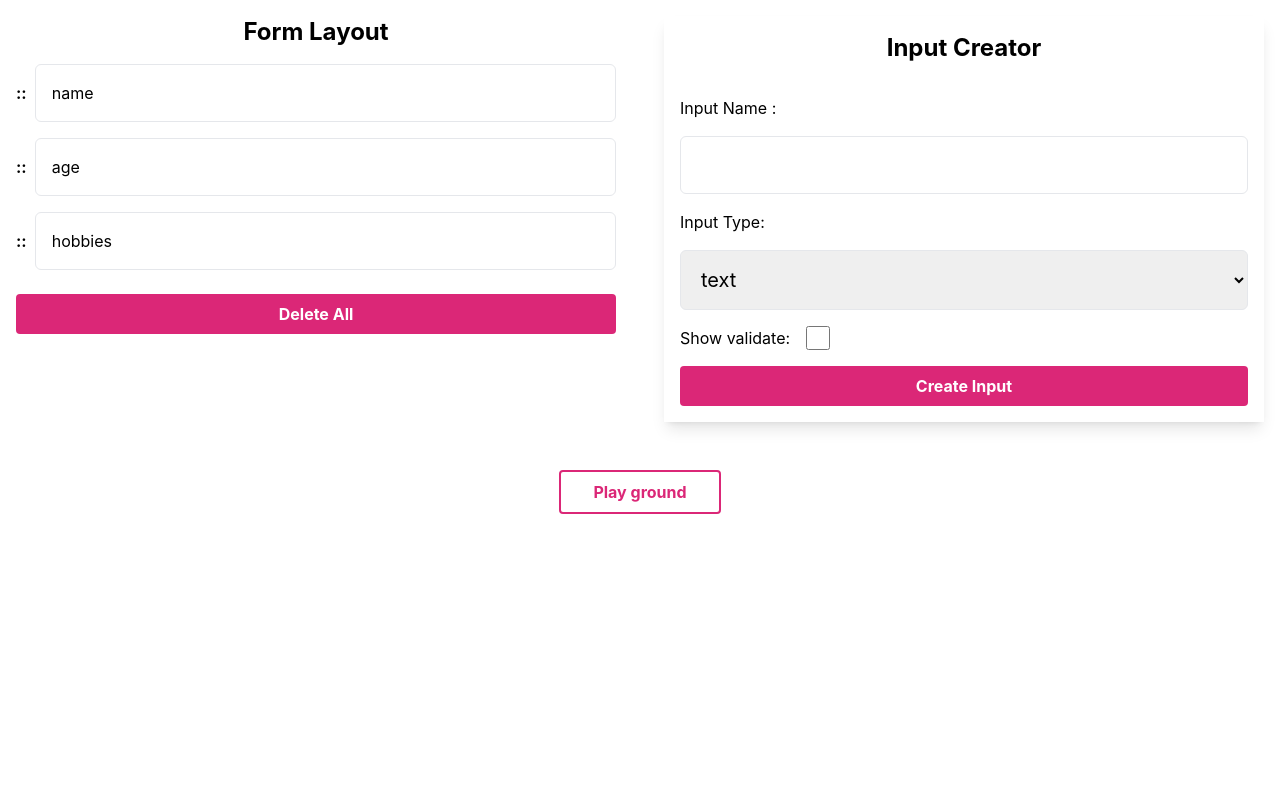
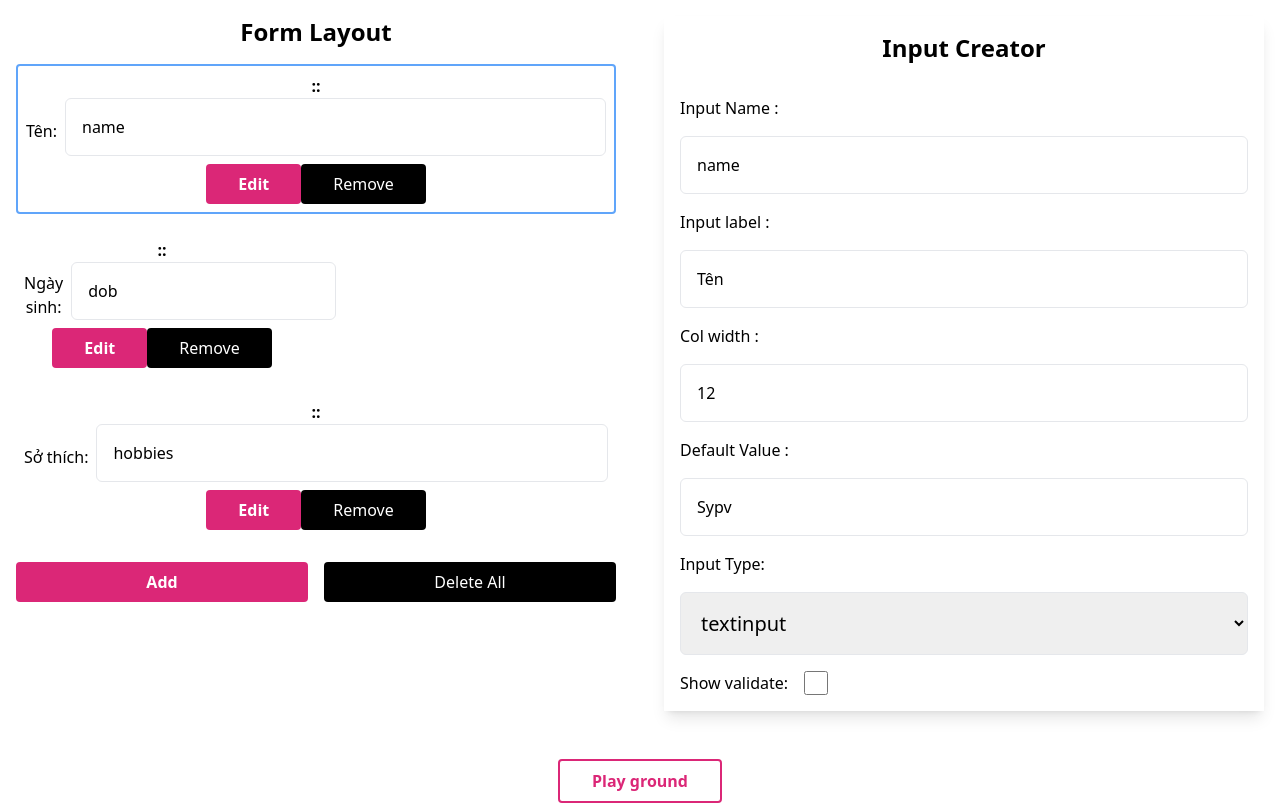
Before and after one commit to phungvansyhb/form_builder, a Next.js app: page /FormBuilder in a window 1280 px wide. Built offline with nearby package versions, Linux system fonts and the light colour scheme.

Commit message:
redefine input config

```diff
--- a/components/InputCreator.tsx
+++ b/components/InputCreator.tsx
@@ -1,40 +1,206 @@
-import React from "react";
+import React, { useContext, useState } from "react";
+import { InputType } from "zlib";
+import { FormBuilderContext } from "../pages/FormBuilder";
+import { InputConfig, TYPEINPUT } from "../typedef/formBuilderType";
 import HeaderTitle from "./HeaderTitle";
 
 type Props = {};
 
-enum TypeInput {
-    TEXT = "text",
-    PASSWORD = "password",
-    DATE = "date",
-    DATERANGE = "date_rande",
-    EMAIL = "email",
-    PHONE = "phone",
-    SELECT = "select",
-    CHECKBOX = "checkbox",
-    RADIO = "radio",
+function RenderValidate({
+    title,
+    name,
+    isRequiredCheck,
+}: {
+    title: string;
+    name: string;
+    isRequiredCheck: boolean;
+}) {
+    return (
+        <div className="flex-horizontal">
+            <div className="w-1/2 flex gap-2">
+                <label htmlFor={name} className="w-20">
+                    {title}:
+                </label>
+                {isRequiredCheck ? (
+                    <input type="checkbox" name={name} className="w-6 h-6" />
+                ) : (
+                    <input type="input" className="small-input" name={name} />
+                )}
+            </div>
+            <div className="w-1/2 flex gap-2 items-center">
+                <label htmlFor={`${"msg" + name}`} className="w-20">
+                    Msg:
+                </label>
+                <input type="input" name={`${"msg" + name}`} className="small-input flex-grow" />
+            </div>
+        </div>
+    );
 }
 
 export default function InputCreator({}: Props) {
+    const configContext = useContext(FormBuilderContext);
+    const choosingInput = configContext?.inputConfigs.find(
+        (item) => item.id === configContext.choosingConfigId
+    );
+    const [isShowValidate, setShowValidate] = useState<boolean>(false);
+
+    function setInputNameProperty(value: string) {
+        if (configContext && choosingInput) {
+            const temp = configContext.inputConfigs.map((item) => {
+                if (item.id === choosingInput.id) {
+                    item.name = value;
+                }
+                return item;
+            });
+            configContext.setInputConfig(temp);
+        }
+    }
+    function setInputLabelProperty(value: string) {
+        if (configContext && choosingInput) {
+            const temp = configContext.inputConfigs.map((item) => {
+                if (item.id === choosingInput.id) {
+                    item.label = value;
+                }
+                return item;
+            });
+            configContext.setInputConfig(temp);
+        }
+    }
+    function setInputColWidthProperty(value: number) {
+        if (configContext && choosingInput) {
+            const temp = configContext.inputConfigs.map((item) => {
+                if (item.id === choosingInput.id) {
+                    item.layout = value;
+                }
+                return item;
+            });
+            configContext.setInputConfig(temp);
+        }
+    }
+    function setInputDefaultValueProperty(value: string | number) {
+        if (configContext && choosingInput) {
+            const temp = configContext.inputConfigs.map((item) => {
+                if (item.id === choosingInput.id) {
+                    item.defaultValue = value;
+                }
+                return item;
+            });
+            configContext.setInputConfig(temp);
+        }
+    }
+    function setInputTypeProperty(value: TYPEINPUT) {
+        if (configContext && choosingInput) {
+            const temp = configContext.inputConfigs.map((item) => {
+                if (item.id === choosingInput.id) {
+                    item.type = value;
+                }
+                return item;
+            });
+            configContext.setInputConfig(temp);
+        }
+    }
+
+    if (!configContext || !choosingInput)
+        return (
+            <div className="shadow-lg p-4 flex gap-4 flex-col ">
+                <div className="w-full text-center">
+                    <HeaderTitle title="Input Creator" />
+                </div>
+                <code className="w-full text-center">Hãy tạo một input!</code>
+            </div>
+        );
     return (
         <div className="shadow-lg p-4 flex gap-4 flex-col ">
             <div className="w-full text-center">
                 <HeaderTitle title="Input Creator" />
             </div>
+            {/* Name input  */}
             <label htmlFor="name">Input Name :</label>
-            <input name="name" className="w-full p-4 rounded-md border border-gray-200"></input>
+            <input
+                name="name"
+                required
+                className="input"
+                value={choosingInput.name}
+                onChange={(e) => setInputNameProperty(e.target.value)}
+            ></input>
+            {/* Label input  */}
+            <label htmlFor="name">Input label :</label>
+            <input
+                name="label"
+                className="input"
+                value={choosingInput.label}
+                onChange={(e) => setInputLabelProperty(e.target.value)}
+            ></input>
+            {/* Col width */}
+            <label htmlFor="name">Col width :</label>
+            <input
+                name="width"
+                className="input"
+                value={choosingInput.layout}
+                type="number"
+                max={12}
+                min={1}
+                onChange={(e) => {
+                    const value = parseInt(e.target.value);
+                    if (value > 12) e.preventDefault();
+                    else {
+                        setInputColWidthProperty(value);
+                    }
+                }}
+            />
+            {/* Default value */}
+            <label htmlFor="name">Default Value :</label>
+            <input
+                name="name"
+                className="input"
+                value={choosingInput.defaultValue}
+                onChange={(e) => setInputDefaultValueProperty(e.target.value)}
+            />
+            {/* Type input */}
             <label htmlFor="type">Input Type:</label>
-            <select name="type" className="w-full p-4 rounded-md border border-gray-200 text-xl">
-                <option value={TypeInput.TEXT}>text</option>
-                <option value={TypeInput.PASSWORD}>password</option>
-                <option value={TypeInput.DATE}>date</option>
-                <option value={TypeInput.DATERANGE}>date_range</option>
+            <select
+                name="type"
+                className="input text-xl"
+                value={choosingInput.type}
+                onChange={(e) => setInputTypeProperty(e.target.value as keyof InputType)}
+            >
+                {(Object.keys(TYPEINPUT) as Array<keyof typeof TYPEINPUT>).map((key, index) => {
+                    if (isNaN(parseInt(key)))
+                        return (
+                            <option key={index} value={TYPEINPUT[key]}>
+                                {key.toLowerCase()}
+                            </option>
+                        );
+                    else return null;
+                })}
             </select>
+            {/* validate */}
             <div className="flex gap-4 items-center ">
                 <label htmlFor="showValidate">Show validate:</label>
-                <input type="checkbox" name="showValidate" id="3" className="w-6 h-6" />
+                <input
+                    type="checkbox"
+                    name="showValidate"
+                    id="3"
+                    className="w-6 h-6"
+                    onChange={(e) => setShowValidate(e.target.checked)}
+                />
             </div>
-            <button type="submit" className="w-full bg-pink-600 hover:bg-pink-500 py-2 px-8 font-bold text-white rounded">Create Input </button>
+            {isShowValidate && (
+                <div className="flex-vertical">
+                    {RenderValidate({ isRequiredCheck: true, name: "required", title: "Required" })}
+                    {RenderValidate({
+                        isRequiredCheck: false,
+                        name: "maxLength",
+                        title: "Max length",
+                    })}
+                    {RenderValidate({
+                        isRequiredCheck: false,
+                        name: "minLength",
+                        title: "Min length",
+                    })}
+                    {RenderValidate({ isRequiredCheck: false, name: "pattern", title: "Format" })}
+                </div>
+            )}
         </div>
     );
 }
--- a/components/ListInput.tsx
+++ b/components/ListInput.tsx
@@ -1,76 +1,118 @@
-import React, { useState } from "react";
+import React, { useContext, useEffect, useState } from "react";
 import { arrayMove, SortableContainer, SortableElement, SortableHandle } from "react-sortable-hoc";
+import { FormBuilderContext } from "../pages/FormBuilder";
+import { InputConfig } from "../typedef/formBuilderType";
 import HeaderTitle from "./HeaderTitle";
+import {css , cx} from '@emotion/css'
 
 type Props = {};
-
-type InputConfigType = {
-    name: string;
-    hidden : boolean;
-    // value: number | string | undefined | readonly string[];
-    // required : {
-    //     value : boolean,
-    //     msg : string|'Vui lòng không để trống' ,
-    // },
-    // max : {
-    //     value : number,
-    //     msg : string
-    // }
-};
 const DragHandle = SortableHandle(() => <b>::</b>);
 
-const SortableItem = SortableElement<{ item: InputConfigType }>(
-    ({ item }: { item: InputConfigType }) => (
-        <div className="flex gap-2 items-center cursor-move">
+const SortableItem = SortableElement<{
+    item: InputConfig;
+}>(({ item }: { item: InputConfig }) => {
+    const configContext = useContext(FormBuilderContext);
+    if (!configContext) return <></>;
+
+    const colWidth =()=>{
+        if(item.layout ===1) return 'col-span-1'
+        if(item.layout ===2) return 'col-span-2'
+        if(item.layout ===3) return 'col-span-3'
+        if(item.layout ===4) return 'col-span-4'
+        if(item.layout ===5) return 'col-span-5'
+        if(item.layout ===6) return 'col-span-6'
+        if(item.layout ===7) return 'col-span-7'
+        if(item.layout ===8) return 'col-span-8'
+        if(item.layout ===9) return 'col-span-9'
+        if(item.layout ===10) return 'col-span-10'
+        if(item.layout ===12) return 'col-span-12'
+        if(item.layout ===11) return 'col-span-11'
+    }
+    return (
+        // <div className={cx(`col-span-${item.layout}`)}>
+        <div className={colWidth()}>
+            <div
+                className={` gap-2 cursor-move  p-2 ${
+                    configContext.choosingConfigId === item.id &&
+                    "border-2 border-blue-400  rounded"
+                }`}
+            >
                 <DragHandle />
+                <div className="flex gap-2 items-center">
+                    <label htmlFor={item.name}>{item.label}: </label>
                     <input
+                        key={item.id}
+                        disabled={item.disable}
                         type="text"
                         name={item.name}
                         value={item.name}
-                className="w-full p-4 rounded-md border border-gray-200"
+                        className="input mb-2"
                     />
                 </div>
-    )
+
+                <button
+                    className="btn-primary "
+                    onClick={() => configContext.chooseConfigById(item.id)}
+                >
+                    Edit
+                </button>
+                <button
+                    className="btn-secondary"
+                    onClick={() => configContext.clearConfigById(item.id)}
+                >
+                    Remove
+                </button>
+            </div>
+        </div>
     );
-const SortableList = SortableContainer<{ items: InputConfigType[] }>(
-    ({ items }: { items: InputConfigType[] }) => (
-        <ul className="flex flex-col gap-4">
+});
+const SortableList = SortableContainer<{
+    items: InputConfig[];
+}>(({ items }: { items: InputConfig[] }) => (
+    <div className="grid grid-cols-12 gap-4">
         {items.map((value, index) => (
             <SortableItem key={index} index={index} item={value} />
         ))}
-        </ul>
-    )
-);
+    </div>
+));
 
 export const ListInput = (props: Props) => {
-    const [inputConfigs, setInputConfigs] = useState<InputConfigType[] | []>([
-        { name: "name", hidden: false },
-        { name: "age", hidden: false  },
-        { name: "hobbies", hidden: false  },
-    ]);
+    const inputConfigContext = useContext(FormBuilderContext);
+
 
     function onSortedEnd({ oldIndex, newIndex }: { oldIndex: number; newIndex: number }) {
-        const temp = arrayMove(inputConfigs, oldIndex, newIndex);
-        setInputConfigs(temp);
+        if(inputConfigContext){
+            const temp = arrayMove(inputConfigContext.inputConfigs, oldIndex, newIndex);
+            inputConfigContext?.setInputConfig(temp);
+        }
+
     }
 
     function handleDeleteAll() {
-        setInputConfigs([]);
+
+        inputConfigContext?.chooseConfigById(-1)
+        inputConfigContext?.setInputConfig([])
+
     }
-
+    if (!inputConfigContext) return <div>Loading</div>;
     return (
         <div className="text-center ">
-            <HeaderTitle title="Form Layout"/>
-            <SortableList items={inputConfigs} onSortEnd={onSortedEnd} useDragHandle />
+            <HeaderTitle title="Form Layout" />
+            <SortableList items={inputConfigContext.inputConfigs} onSortEnd={onSortedEnd} useDragHandle />
             <br />
-            {inputConfigs.length > 0 && (
+            <div className="flex gap-4 justify-center">
                 <button
-                    className="w-full bg-pink-600 hover:bg-pink-500 py-2 px-8 font-bold text-white rounded"
-                    onClick={handleDeleteAll}
+                    className="btn-primary w-1/2"
+                    onClick={() => inputConfigContext.addInputConfig()}
                 >
+                    Add
+                </button>
+                {inputConfigContext.inputConfigs.length > 0 && (
+                    <button className="btn-secondary w-1/2" onClick={handleDeleteAll}>
                         Delete All
                     </button>
                 )}
             </div>
+        </div>
     );
 };
--- a/package.json
+++ b/package.json
@@ -9,6 +9,7 @@
     "lint": "next lint"
   },
   "dependencies": {
+    "@emotion/css": "^11.10.0",
     "array-move": "^4.0.0",
     "next": "12.2.5",
     "next-auth": "^4.10.3",
--- a/pages/FormBuilder.tsx
+++ b/pages/FormBuilder.tsx
@@ -1,7 +1,7 @@
 import React, { createContext, useState } from "react";
 import InputCreator from "../components/InputCreator";
 import { ListInput } from "../components/ListInput";
-import { InputConfig } from "../typedef/formBuilderType";
+import { InputConfig, TYPEINPUT } from "../typedef/formBuilderType";
 
 type Props = {};
 
@@ -11,16 +11,19 @@ interface FormBuilderContext {
     triggerPlayground: (value: boolean) => void;
     clearConfigById: (value: number) => void;
     clearAllConfig: () => void;
-
-    choosingConfigId: number | undefined;
+    setInputConfig: (configs: InputConfig[] | []) => void;
+    addInputConfig: () => void;
+    choosingConfigId: number;
     chooseConfigById: (value: number) => void;
 }
 
+export const FormBuilderContext = createContext<FormBuilderContext | null>(null);
+
 export default function FormBuilder({}: Props) {
     const [inputConfigs, setInputConfig] = useState<InputConfig[] | []>([
-        { id: 1, name: "name", hidden: false, disable: false },
-        { id: 2, name: "age", hidden: false, disable: false },
-        { id: 3, name: "hobbies", hidden: false, disable: false },
+        { id: 1, name: "name", hidden: false, disable: false ,  type : TYPEINPUT.TEXTINPUT, defaultValue:'Sypv' , label : 'Tên' , layout : 12 },
+        { id: 2, name: "dob", hidden: false, disable: false ,  type : TYPEINPUT.DATE, defaultValue:'1999-06-26', label: "Ngày sinh" , layout : 6 } ,
+        { id: 3, name: "hobbies", hidden: false, disable: false  ,  type : TYPEINPUT.SELECT, defaultValue:'bong da' , label : "Sở thích" , layout : 12},
     ]);
     const [showPlayground, triggerPlayground] = useState<boolean>(false);
     function clearConfigById(id: number) {
@@ -29,7 +32,32 @@ export default function FormBuilder({}: Props) {
     function clearAllConfig() {
         setInputConfig([]);
     }
-    const [choosingConfigId, chooseConfigById] = useState<number | undefined>();
+    const [choosingConfigId, chooseConfigById] = useState<number>(inputConfigs.length ? inputConfigs[0].id : -1);
+
+    function addInputConfig() {
+
+
+        const nextInterval = ()=>{
+            if(inputConfigs.length === 0) return 1
+            return Math.max(...inputConfigs.map((item) => item.id)) + 1
+        }
+        console.log(Math.max(...inputConfigs.map((item) => item.id)),nextInterval );
+        const newInput: InputConfig = {
+            name: "",
+            disable: false,
+            hidden: false,
+            type : TYPEINPUT.TEXTINPUT,
+            id: nextInterval(),
+            defaultValue : '',
+            label : 'label',
+            layout : 12
+        };
+        const newArr = [...inputConfigs];
+        newArr.push(newInput);
+        chooseConfigById(newInput.id)
+        setInputConfig(newArr);
+    }
+
 
     const initContextValue: FormBuilderContext = {
         inputConfigs,
@@ -37,11 +65,11 @@ export default function FormBuilder({}: Props) {
         triggerPlayground,
         clearConfigById,
         clearAllConfig,
+        setInputConfig,
+        addInputConfig,
         choosingConfigId,
         chooseConfigById,
     };
-
-    const FormBuilderContext = createContext<FormBuilderContext | null>(null);
 
     return (
         <FormBuilderContext.Provider value={initContextValue}>
--- a/styles/globals.css
+++ b/styles/globals.css
@@ -2,29 +2,21 @@
 @tailwind components;
 @tailwind utilities;
 
-html,
-body {
-  padding: 0;
-  margin: 0;
-  font-family: -apple-system, BlinkMacSystemFont, Segoe UI, Roboto, Oxygen,
-    Ubuntu, Cantarell, Fira Sans, Droid Sans, Helvetica Neue, sans-serif;
+.btn-primary {
+  @apply bg-pink-600 hover:bg-pink-500 py-2 px-8 font-bold text-white rounded
 }
-
-a {
-  color: inherit;
-  text-decoration: none;
+.btn-secondary{
+  @apply py-2 px-8 rounded bg-black text-white
 }
-
-* {
-  box-sizing: border-box;
+.input{
+  @apply flex-grow p-4 rounded-md border border-gray-200
 }
-
-@media (prefers-color-scheme: dark) {
-  html {
-    color-scheme: dark;
-  }
-  body {
-    color: white;
-    background: black;
-  }
+.small-input{
+  @apply w-1/3 p-2 rounded-md border border-gray-200
 }
+.flex-vertical{
+  @apply flex flex-col gap-4 justify-center
+}
+.flex-horizontal{
+  @apply flex gap-4 items-center
+}
--- a/tailwind.config.js
+++ b/tailwind.config.js
@@ -1,11 +1,13 @@
 /** @type {import('tailwindcss').Config} */
 module.exports = {
+
   content: [
     "./pages/**/*.{js,ts,jsx,tsx}",
     "./components/**/*.{js,ts,jsx,tsx}",
   ],
   theme: {
-    extend: {},
+    extend: {
+    }
   },
   plugins: [],
 }
--- a/typedef/formBuilderType.tsx
+++ b/typedef/formBuilderType.tsx
@@ -1,15 +1,15 @@
-export type InputConfig = {
+
+export enum TYPEINPUT{
+    TEXTINPUT ,EMAIL ,PHONE , TAX ,  SELECT  , RADIO , CHECKBOX , DATE , COLORPICKER
+}
+
+export interface InputConfig  {
     id : number;
     name: string;
     hidden : boolean;
-    disable : boolean
+    disable : boolean;
+    type : TYPEINPUT;
+    defaultValue : string|number|undefined;
+    label : string ;
+    layout: number;
 }
-
-enum TYPEVALIDATE{
-    REQUIRED , MAX , MIN , MAXLENGTH ,
-
-}
-export type validation = {
-    typeValidate : TYPEVALIDATE,
-    msg : string,
-}
```
Also changed, not shown: 1 other file (tests, documents, lock files or other folders). Lines whose indentation alone changed are shown as unchanged.
